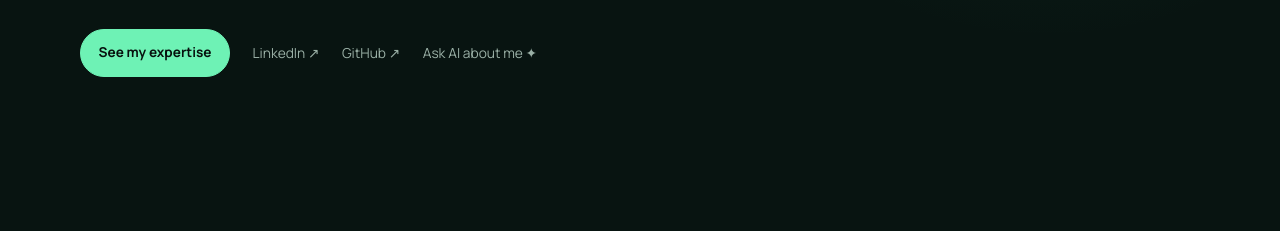
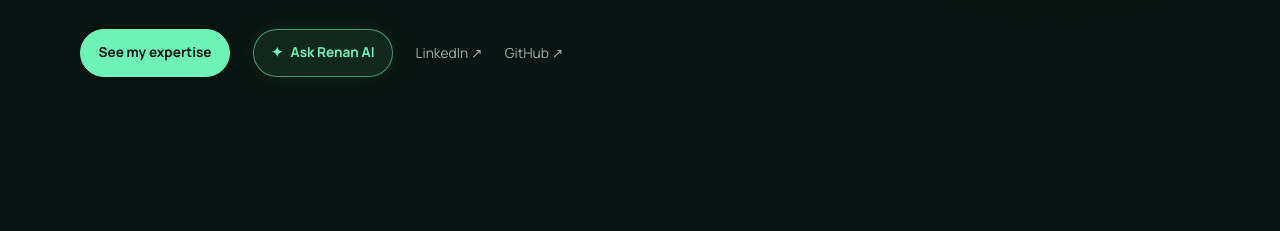
Before and after one commit to renancatan/portfolio, a plain HTML site: page index.html in a window 1280 px wide. Shown: the part 569-800 px from the top of the page. Drawn offline with nearby package versions, Linux system fonts and the light colour scheme.

Commit message:
fix: make AI assistant easy to find

```diff
--- a/assets/css/styles.css
+++ b/assets/css/styles.css
@@ -77,7 +77,6 @@ nav a, .text-link {
   text-decoration: none;
   transition: color .2s ease;
 }
-.chat-open { padding: 0; border: 0; background: none; cursor: pointer; font-family: inherit; }
 nav a:hover, nav a:focus-visible, .text-link:hover, .text-link:focus-visible { color: var(--accent); }
 .nav-toggle { display: none; }
 
@@ -119,10 +118,22 @@ h3 { margin-bottom: .5rem; font-size: 1.45rem; }
   font-size: .85rem;
   font-weight: 700;
   text-decoration: none;
-  transition: transform .2s ease;
+  transition: transform .2s ease, background-color .2s ease, border-color .2s ease, color .2s ease;
 }
 .button:hover { transform: translateY(-2px); }
 .button-primary { background: var(--accent); border-color: var(--accent); color: var(--ink); }
+.button-ai {
+  border-color: rgba(110, 242, 181, .55);
+  background: rgba(110, 242, 181, .09);
+  color: var(--accent);
+  cursor: pointer;
+  box-shadow: 0 0 24px rgba(110, 242, 181, .08);
+}
+.button-ai:hover, .button-ai:focus-visible {
+  border-color: var(--accent);
+  background: var(--accent);
+  color: var(--ink);
+}
 .portrait {
   overflow: hidden;
   aspect-ratio: 1;
--- a/index.html
+++ b/index.html
@@ -44,15 +44,15 @@
         </p>
         <div class="hero-actions">
           <a class="button button-primary" href="#expertise">See my expertise</a>
+          <button class="button button-ai" type="button" data-chat-open aria-haspopup="dialog" aria-controls="ask-renan">
+            <span aria-hidden="true">✦</span> Ask Renan AI
+          </button>
           <a class="text-link" href="https://www.linkedin.com/in/renan-catan/" target="_blank" rel="noopener noreferrer">
             LinkedIn <span aria-hidden="true">↗</span>
           </a>
           <a class="text-link" href="https://github.com/renancatan" target="_blank" rel="noopener noreferrer">
             GitHub <span aria-hidden="true">↗</span>
           </a>
-          <button class="text-link chat-open" type="button" data-chat-open>
-            Ask AI about me <span aria-hidden="true">✦</span>
-          </button>
         </div>
       </div>
       <div class="portrait reveal">
```
